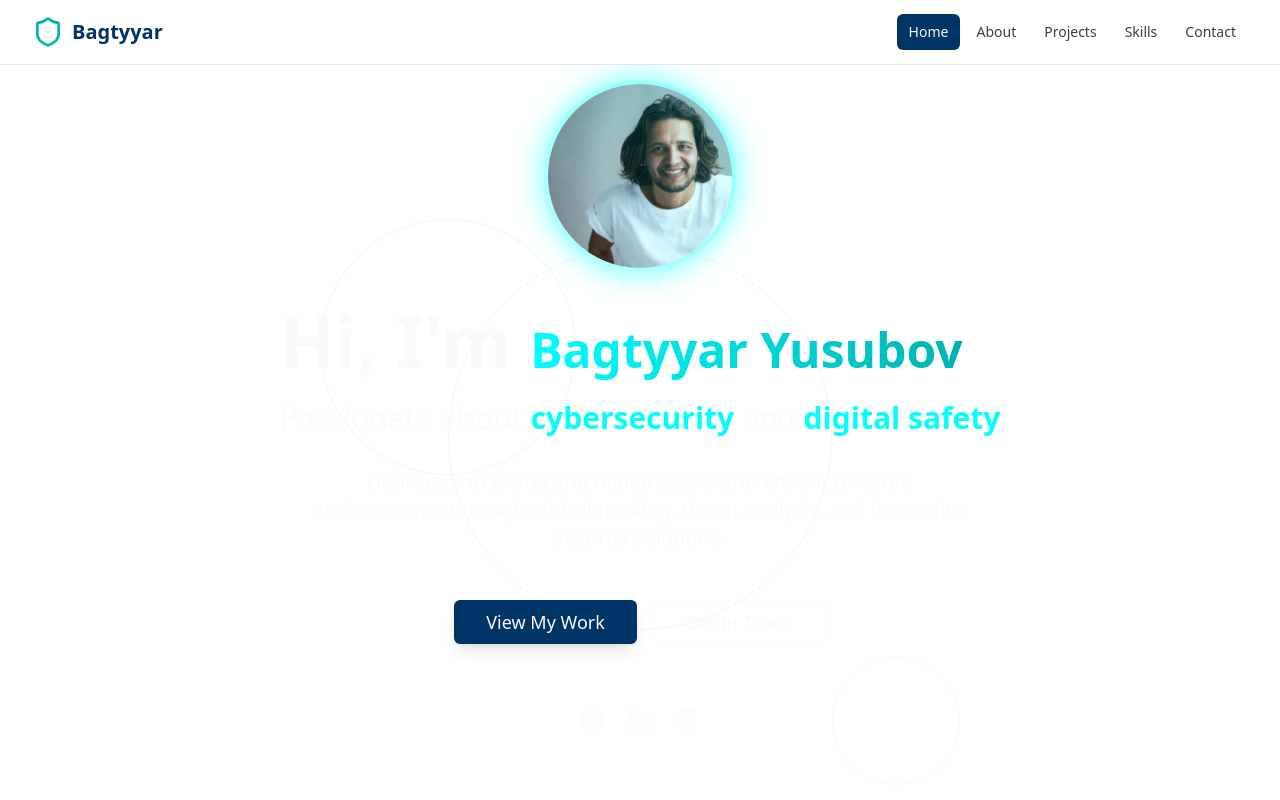
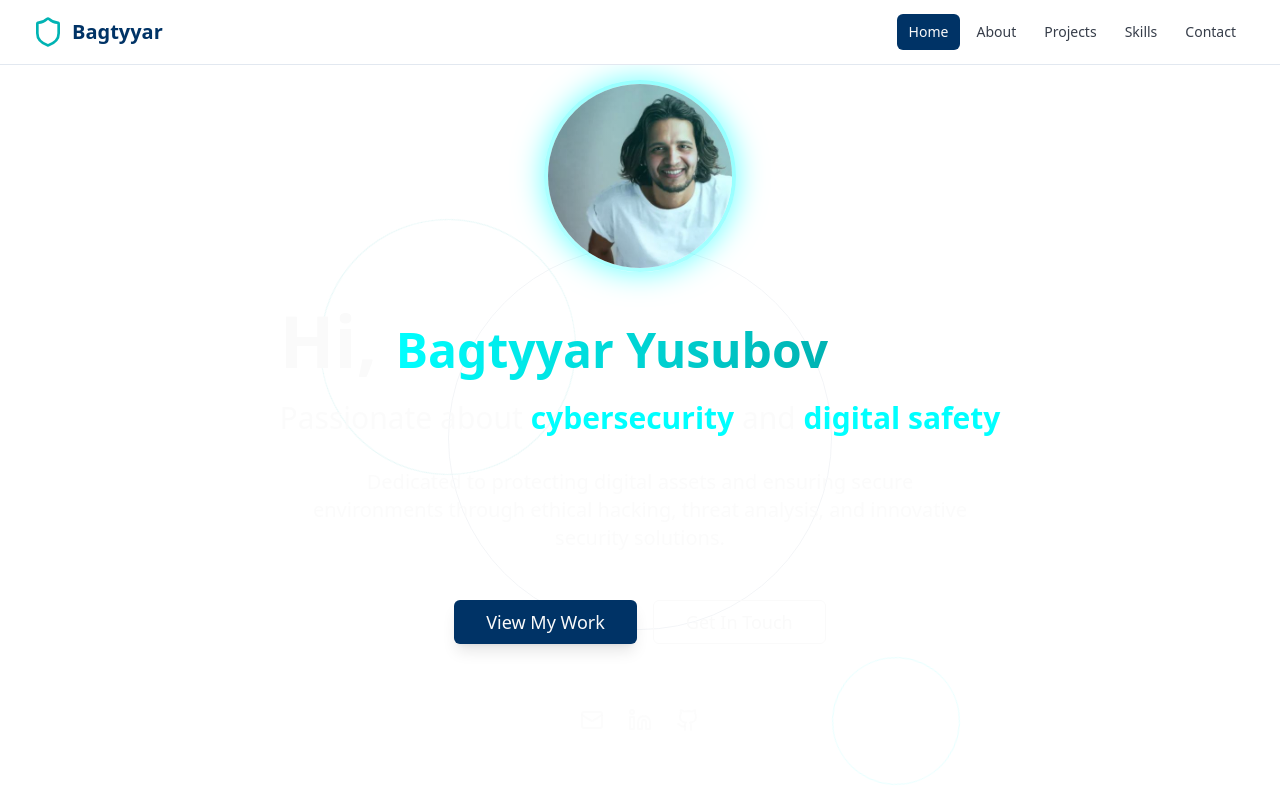
Before and after one commit to byusup03/bagtyyar-cyber-portal, a React (Vite) app: page / in a window 1280 px wide. Shown: the top 800 px of the page. Built offline with nearby package versions, Linux system fonts and the light colour scheme.

Commit message:
Remove "I am" from intro

```diff
--- a/src/components/HeroSection.tsx
+++ b/src/components/HeroSection.tsx
@@ -36,7 +36,7 @@ export const HeroSection = () => {
           </div>
 
           <h1 className="text-4xl sm:text-6xl lg:text-7xl font-bold mb-6 text-primary-foreground text-left">
-            Hi, I'm{" "}
+            Hi,{" "}
             <span className="bg-gradient-to-r from-accent-glow to-accent bg-clip-text text-transparent font-bold text-5xl text-center">
               Bagtyyar Yusubov
             </span>
```
